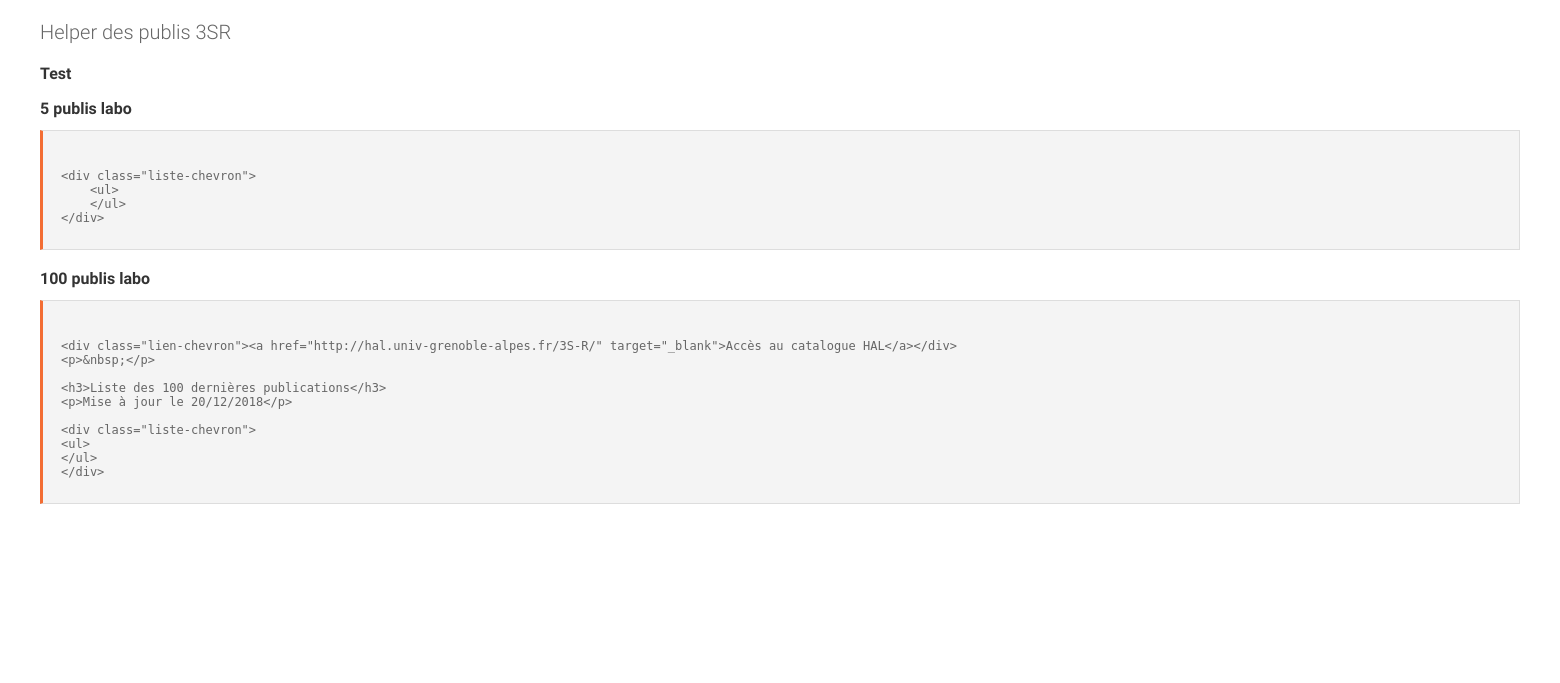
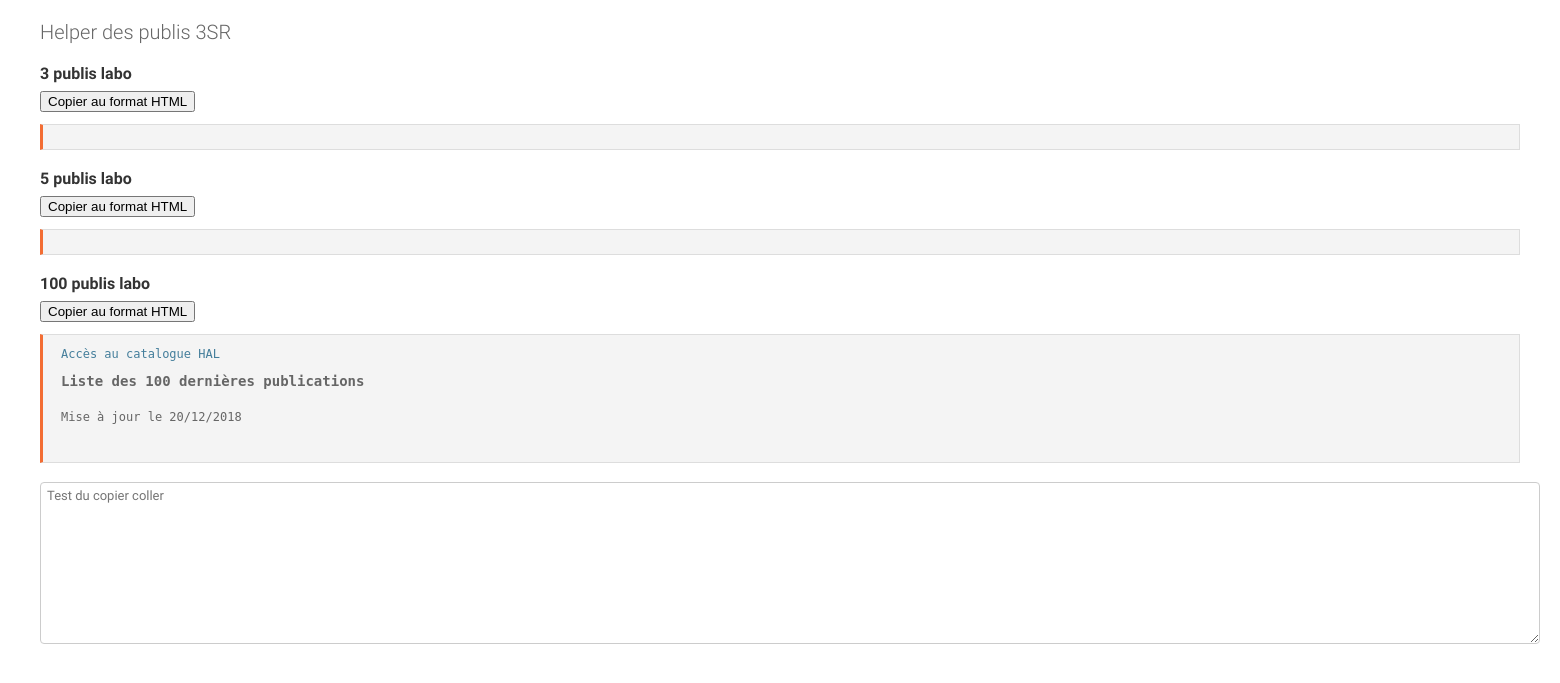
Before and after one commit to roubin/web3sr, a Django app: page /publi/ in a window 1560 px wide. Shown: the top 683 px of the page. Run offline with Django 3.2, Linux system fonts and the light colour scheme; data that the repository does not hold is empty.

Commit message:
procfile

```diff
--- a/publi/views.py
+++ b/publi/views.py
@@ -10,6 +10,7 @@ def index(request):
 
     date = strftime("%d/%m/%Y", gmtime())
     context = {"publis": publis["response"]["docs"],
+               "publis3": publis["response"]["docs"][:3],
                "publis5": publis["response"]["docs"][:5],
                "date": date}
     return render(request, 'publi.html', context)
--- a/templates/publi.html
+++ b/templates/publi.html
@@ -16,6 +16,25 @@
     <meta name="robots" content="NONE,NOARCHIVE" />
     <meta charset="UTF-8">
 
+    <script>
+        function CopyToClipboard(containerid) {
+        if (document.selection) {
+            var range = document.body.createTextRange();
+            range.moveToElementText(document.getElementById(containerid));
+            range.select().createTextRange();
+            document.execCommand("copy");
+
+        } else if (window.getSelection) {
+            var range = document.createRange();
+            document.getElementById(containerid).style.display = "block";
+             range.selectNode(document.getElementById(containerid));
+             window.getSelection().addRange(range);
+             document.execCommand("copy");
+             document.getElementById(containerid).style.display = "none";
+
+             alert("Liste copiée")
+        }}
+    </script>
     <style>
     pre {
         background: #f4f4f4;
@@ -42,23 +61,41 @@
     <div id="container">
         <div id="content">
             <h1>Helper des publis 3SR</h1>
-            <h2>Test</h2>
-            <p>{{misc.0}} {{misc.1}}</p>
+            <h2>3 publis labo</h2>
+            <button id="button1" onclick="CopyToClipboard('copy1')">Copier au format HTML</button>
+
+<!-- html version -->
+<pre id="copy1" style="display: none"><xmp><div class="liste-chevron">
+    <ul>{% autoescape off %}
+    {% for publi in publis3 %}       <li>{{publi.citationFull_s}}</li>
+    {% endfor %}{%endautoescape%}</ul>
+</div></xmp></pre>
+
+<!-- nice version -->
+<pre>{% autoescape off %}
+{% for publi in publis3 %}- {{publi.citationFull_s}}
+{% endfor %}{%endautoescape%}</pre>
 
             <h2>5 publis labo</h2>
+            <button id="button2" onclick="CopyToClipboard('copy2')">Copier au format HTML</button>
 
-<pre><xmp>
-<div class="liste-chevron">
+<!-- html version -->
+<pre id="copy2" style="display: none"><xmp><div class="liste-chevron">
     <ul>{% autoescape off %}
     {% for publi in publis5 %}       <li>{{publi.citationFull_s}}</li>
     {% endfor %}{%endautoescape%}</ul>
-</div>
-</xmp></pre>
+</div></xmp></pre>
+
+<!-- nice version -->
+<pre>{% autoescape off %}
+{% for publi in publis5 %}- {{publi.citationFull_s}}
+{% endfor %}{%endautoescape%}</pre>
 
             <h2>100 publis labo</h2>
+            <button id="button3" onclick="CopyToClipboard('copy3')">Copier au format HTML</button>
 
-<pre><xmp>
-<div class="lien-chevron"><a href="http://hal.univ-grenoble-alpes.fr/3S-R/" target="_blank">Accès au catalogue HAL</a></div>
+<!-- html version -->
+<pre id="copy3" style="display: none"><xmp><div class="lien-chevron"><a href="http://hal.univ-grenoble-alpes.fr/3S-R/" target="_blank">Accès au catalogue HAL</a></div>
 <p>&nbsp;</p>
 
 <h3>Liste des 100 dernières publications</h3>
@@ -68,10 +105,17 @@
 <ul>{% autoescape off %}
 {% for publi in publis %}       <li>{{publi.citationFull_s}}</li>
 {% endfor %}{%endautoescape%}</ul>
-</div>
-</xmp></pre>
+</div></xmp></pre>
+
+<!-- nice version -->
+<pre>{% autoescape off %}<a href="http://hal.univ-grenoble-alpes.fr/3S-R/" target="_blank">Accès au catalogue HAL</a>
+<h3>Liste des 100 dernières publications</h3>
+<p>Mise à jour le {{date}}</p>
+{% for publi in publis %}- {{publi.citationFull_s}}
+{% endfor %}{%endautoescape%}</pre>
 
 
+<textarea placeholder="Test du copier coller" rows="10" cols="200"></textarea>
 
         </div> <!--end of content-->
     </div> <!--end of container-->
```
Also changed, not shown: 1 other file.
